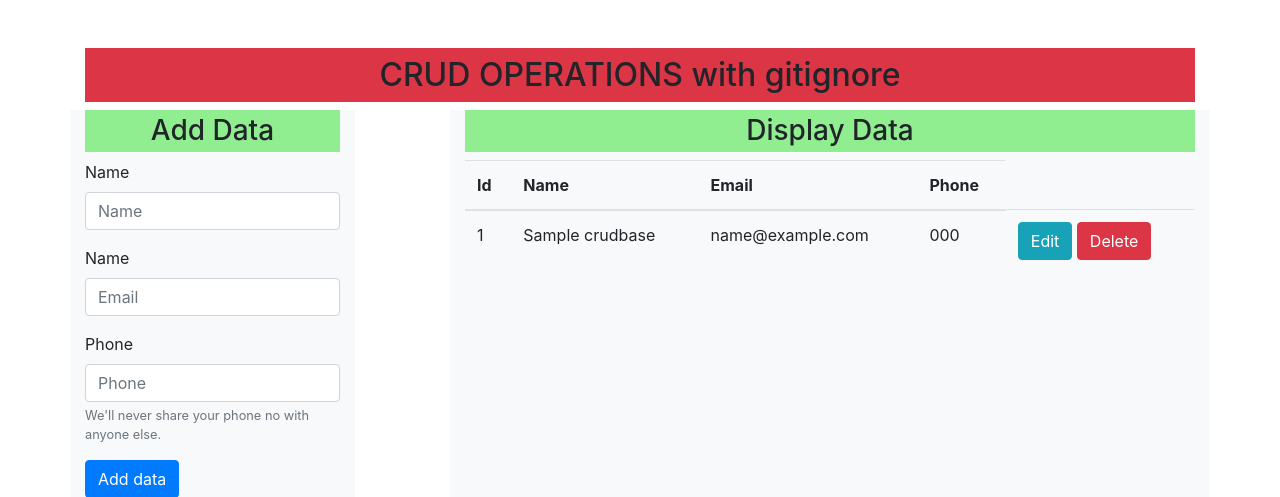
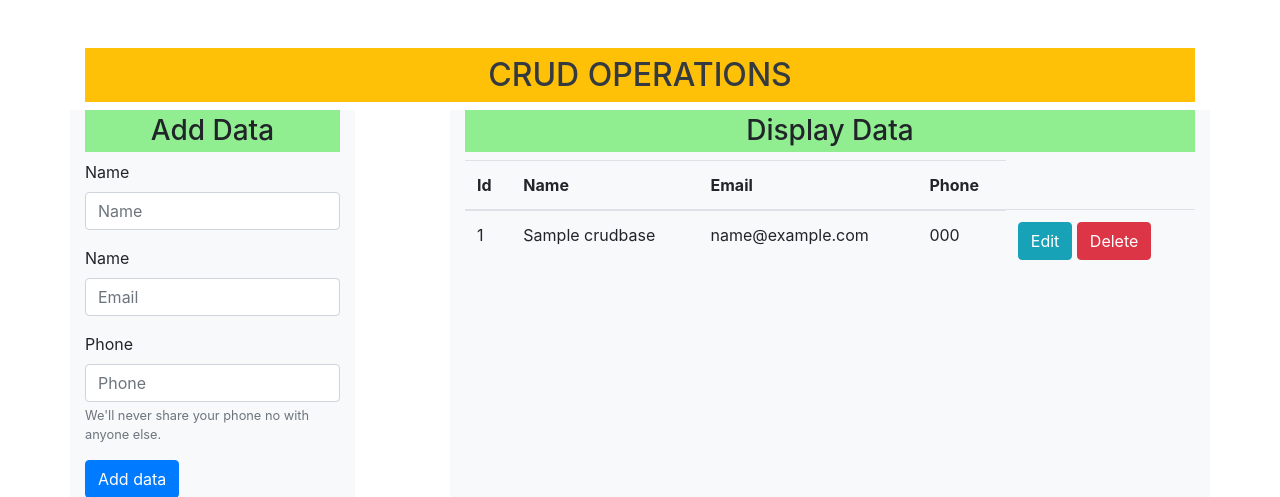
Before and after one commit to Ashutosh2302/django-crudoperations, a Django app: page / in a window 1280 px wide. Shown: the top 497 px of the page. Run offline with Django 3.2, Linux system fonts and the light colour scheme; tables that the repository leaves empty hold one stand-in row (values such as "Sample post"); some libraries are stand-ins or nearby versions.

Commit message:
changed colors

```diff
--- a/templates/index.html
+++ b/templates/index.html
@@ -13,7 +13,7 @@
   <body>
   <div class="container mt-5">
 
-    <h2 class="text-center bg-danger p-2">CRUD OPERATIONS with gitignore</h2>
+    <h2 class="text-center bg-warning text-dark p-2">CRUD OPERATIONS</h2>
     {% block content %}{% endblock content %}
 
    </div>
```
